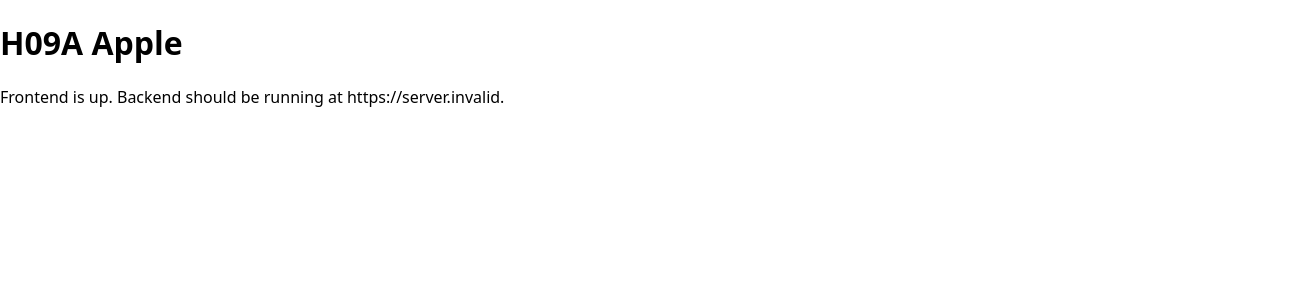
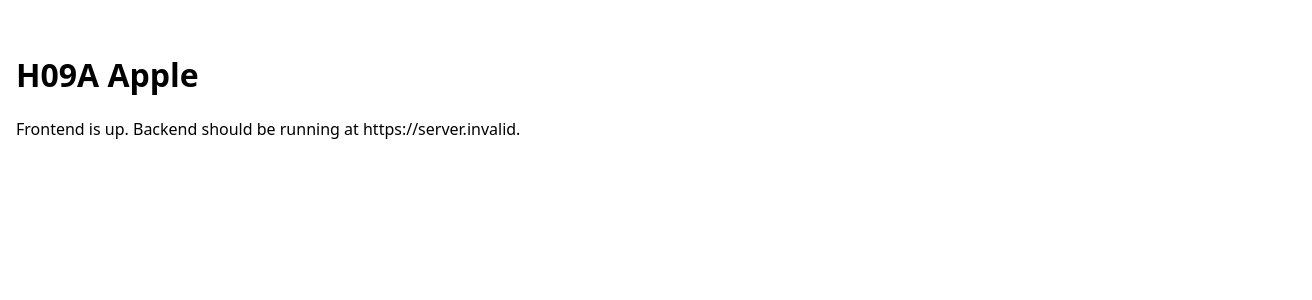
Before and after one commit to unsw-cse-comp99-3900/capstone-project-26t2-3900-h09a-apple, a Next.js app in the folder apps/web/: page / in a window 1280 px wide. Shown: the top 300 px of the page, 1312 px wide, since content can reach past the window. Built offline with nearby package versions, Linux system fonts and the light colour scheme; no server answers.

Commit message:
uncomment global.css

```diff
--- a/apps/web/src/app/globals.css
+++ b/apps/web/src/app/globals.css
@@ -4,9 +4,9 @@ body {
   padding: 0;
   font-family: system-ui, sans-serif;
 }
-/*
+
 main {
-  max-width: 720px;
+  width: 100%;
   margin: 0 auto;
   padding: 2rem 1rem;
-} */
+}
```
